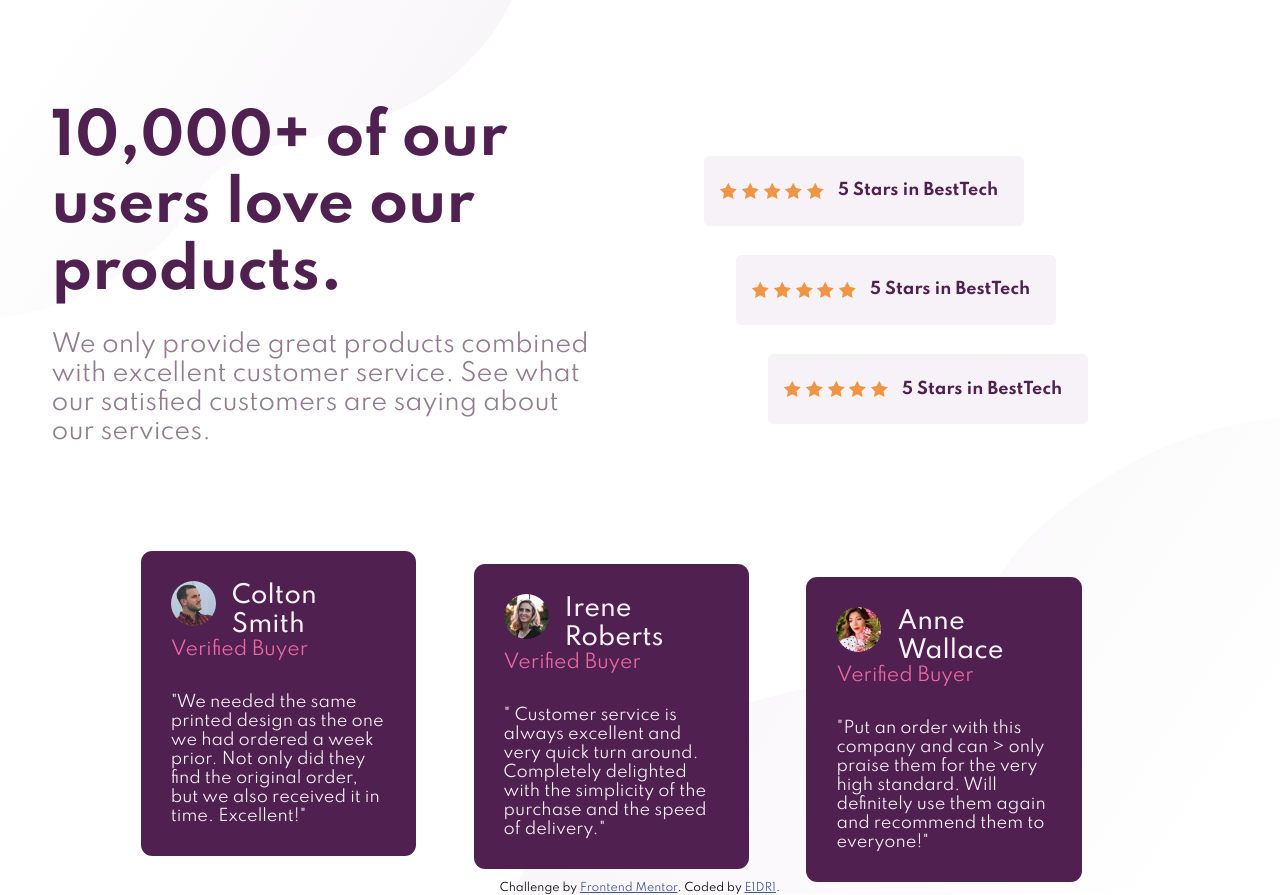
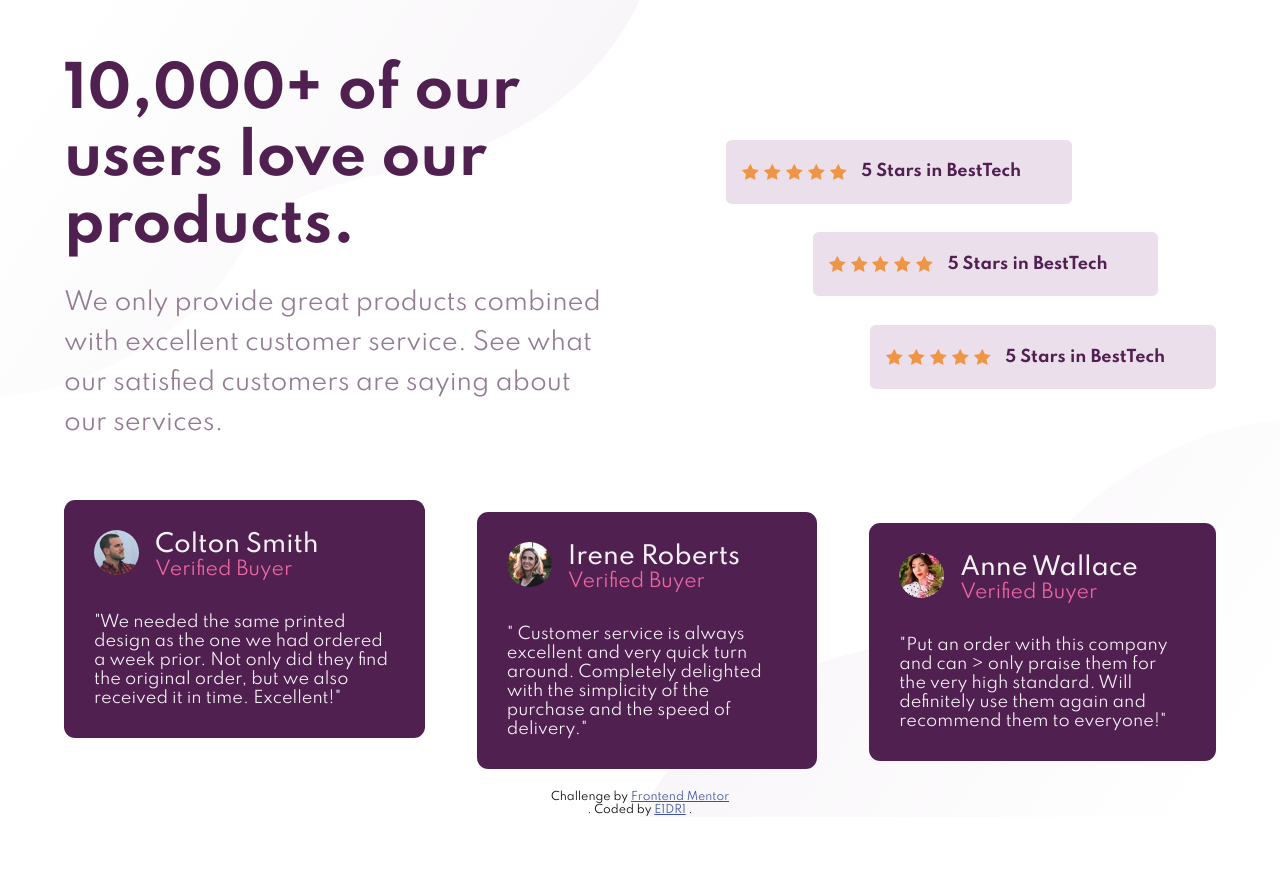
Before and after one commit to AdriCappelletti/Front-end-challenges, a plain HTML site: page index.html in a window 1280 px wide. After the commit the page ends 817 px from the top, so only its background shows below. Drawn offline with Linux system fonts and the light colour scheme.

Commit message:
Cambios finales

```diff
--- a/index.html
+++ b/index.html
@@ -1,20 +1,18 @@
 <!DOCTYPE html>
 <html lang="en">
+
 <head>
   <meta charset="UTF-8" />
   <meta name="viewport" content="width=device-width, initial-scale=1.0" />
   <!-- displays site properly based on user's device -->
   <link rel="stylesheet" href="https://fonts.googleapis.com/css2?family=Spartan:wght@400;500;700&display=swap">
-    <link
-      rel="icon"
-      type="image/png"
-      sizes="32x32"
-      href="./images/favicon-32x32.png"/>
+  <link rel="icon" type="image/png" sizes="32x32" href="./images/favicon-32x32.png" />
   <title>Frontend Mentor | Social proof section</title>
   <link rel="stylesheet" href="styles.css" type="text/css">
 </head>
 
 <body>
+  <main class="main-wrapper">
     <div class="first-section">
       <div class="main-title">
         <div class="main-title__text">
@@ -29,6 +27,7 @@
 
         </div>
       </div>
+
 
       <div class="rate-main">
         <div class="rate-main__stars">
@@ -82,7 +81,7 @@
           <h3>Verified Buyer</h3>
         </div>
         <p> "We needed the same printed design as the one we had ordered a week prior.
-          Not  only did they find the original order, but  we also received it in time. Excellent!"</p>
+          Not only did they find the original order, but we also received it in time. Excellent!"</p>
 
       </div>
       <div class="irene magenta testimonial">
@@ -91,8 +90,8 @@
           <h2>Irene Roberts </h2>
           <h3>Verified Buyer</h3>
         </div>
-      <p>  " Customer service is always excellent and  very quick turn around. Completely
-          delighted with the simplicity of the   purchase and the speed of delivery." </p>
+        <p> " Customer service is always excellent and very quick turn around. Completely
+          delighted with the simplicity of the purchase and the speed of delivery." </p>
       </div>
 
       <div class="anne magenta testimonial">
@@ -102,17 +101,18 @@
           <h3>Verified Buyer</h3>
         </div>
         <p> "Put an order with this company and can > only praise them for the very high
-          standard. Will definitely use them again  and recommend them to everyone!"</p>
+          standard. Will definitely use them again and recommend them to everyone!"</p>
       </div>
     </div>
 
 
   <div class="attribution">
     Challenge by
-      <a href="https://www.frontendmentor.io?ref=challenge" target="_blank"
-        >Frontend Mentor</a
-      >. Coded by
-        <a href="https://instagram.com/adricappelletti" target="_BLANK">E1DR1</a>.
+    <a href="https://www.frontendmentor.io?ref=challenge" target="_blank">Frontend Mentor</a><br>. Coded by
+    <a href="https://instagram.com/adricappelletti" target="_BLANK">E1DR1</a> .
   </div>
+  </main>
+
 </body>
+
 </html>
--- a/styles.css
+++ b/styles.css
@@ -5,24 +5,36 @@
 }
 
 body{
-    background-image: url(./images/bg-pattern-top-desktop.svg), url(./images/bg-pattern-bottom-desktop.svg);
+    background-image: url(/images/bg-pattern-top-desktop.svg), url(/images/bg-pattern-bottom-desktop.svg);
     background-position: top left, bottom right;
-    min-height: 100vh;
-    min-width: 100vw;
-    background-size: 40%, 60%;
+    background-size: 50%, 50%;
     background-repeat: no-repeat, no-repeat;
     background-position: top 0px left 0px, bottom 0px right 0px;
+    height: 100%;
+    min-width: 100%;
     font-family: 'Spartan', sans-serif;
     box-sizing: border-box;
+
 
 }
 
 .attribution {
     font-size: 11px;
     text-align: center;
+    margin-top: 2em;
 }
   .attribution a {
     color: hsl(228, 45%, 44%);
+}
+
+.main-wrapper{
+    width: 90%;
+    margin: 0 auto;
+    height: 100%;
+    display: flex;
+    flex-wrap: wrap;
+    flex-direction: column;
+    align-items: center;
 }
 
 h1 {
@@ -44,15 +56,15 @@ h3 {
 /* TITLE-STARTS */
 .first-section{
     display: flex;
-    justify-content: space-evenly;
-    padding: 2% 0;
+    width: 100%;
+    justify-content: center;
+    /* padding: 2% 0; */
+
 
 }
 
 .main-title{
-    float: left;
     display: flex;
-    justify-content: center;
     align-items: center;
     width: 100%;
 
@@ -62,7 +74,7 @@ h3 {
     margin-top: 1em;
     color: hsl(303, 10%, 53%);
     font-size: 1.5em;
-    animation: 1s ease-out 0s 1;
+    line-height: 2.5rem;
 }
 
 .main-title h1{
@@ -83,7 +95,6 @@ h3 {
 
 .stars-span{
     margin-right: 3%;
-
     height: 50%;
     display: flex;
     align-items: center;
@@ -105,17 +116,21 @@ h3 {
 }
 
 .rate-main__stars{
-
+    display: flex;
+    flex-direction: column;
+    justify-content: center;
+    align-items: center;
     width: 100%;
-    height: fit-content;
+    height: 100%;
 }
 
 .stars{
-    background-color: hsl(300, 24%, 96%);
-    width: 50%;
-    height: 4.4rem;
+    background-color: hsl(300, 24%, 90%);
+    width: 60%;
+    height: 4rem;
+    margin-left: auto;
     flex-wrap: nowrap;
-    padding-left: 1em;
+    padding-left: 1rem;
     border-radius: .350em;
     margin-top: 1.8rem;
     display: flex;
@@ -132,14 +147,12 @@ h3 {
 }
 
 .one{
-    margin-left: 10%;
+    margin-right: 25%;
 }
+
+
  .two{
-    margin-left: 15%;
- }
-
- .three{
-    margin-left: 20%;
+    margin-right: 10%;
  }
 
 
@@ -148,9 +161,12 @@ h3 {
 
 /* TESTIMONIAL-STARTS */
 
+
+
+
 .testimonial-section{
     display:flex;
-    justify-content: center;
+    justify-content: space-evenly;
     height: fit-content;
 }
 
@@ -162,7 +178,7 @@ h3 {
     padding: 30px;
     margin-right: 4.5%;
     height: 70%;
-    width: 21.5%;
+    padding: em;
     border-radius: .7em;
 }
 
@@ -191,6 +207,7 @@ h3 {
 
 .anne{
     margin-top: 2%;
+    margin-right: 0;
 }
 
 /* TESTIMONIAL-ENDS */
@@ -213,6 +230,11 @@ body{
 
 }
 
+.main-title{
+    justify-content: center;
+    align-items: center;
+}
+
 
 
 .main-title__text h1{
@@ -223,7 +245,7 @@ body{
 
 .main-title__text p{
     line-height: 1.4em;
-    font-size: .9em;
+    font-size: .89em;
     text-align: center;
 }
 
```
Lines whose indentation alone changed are shown as unchanged.
